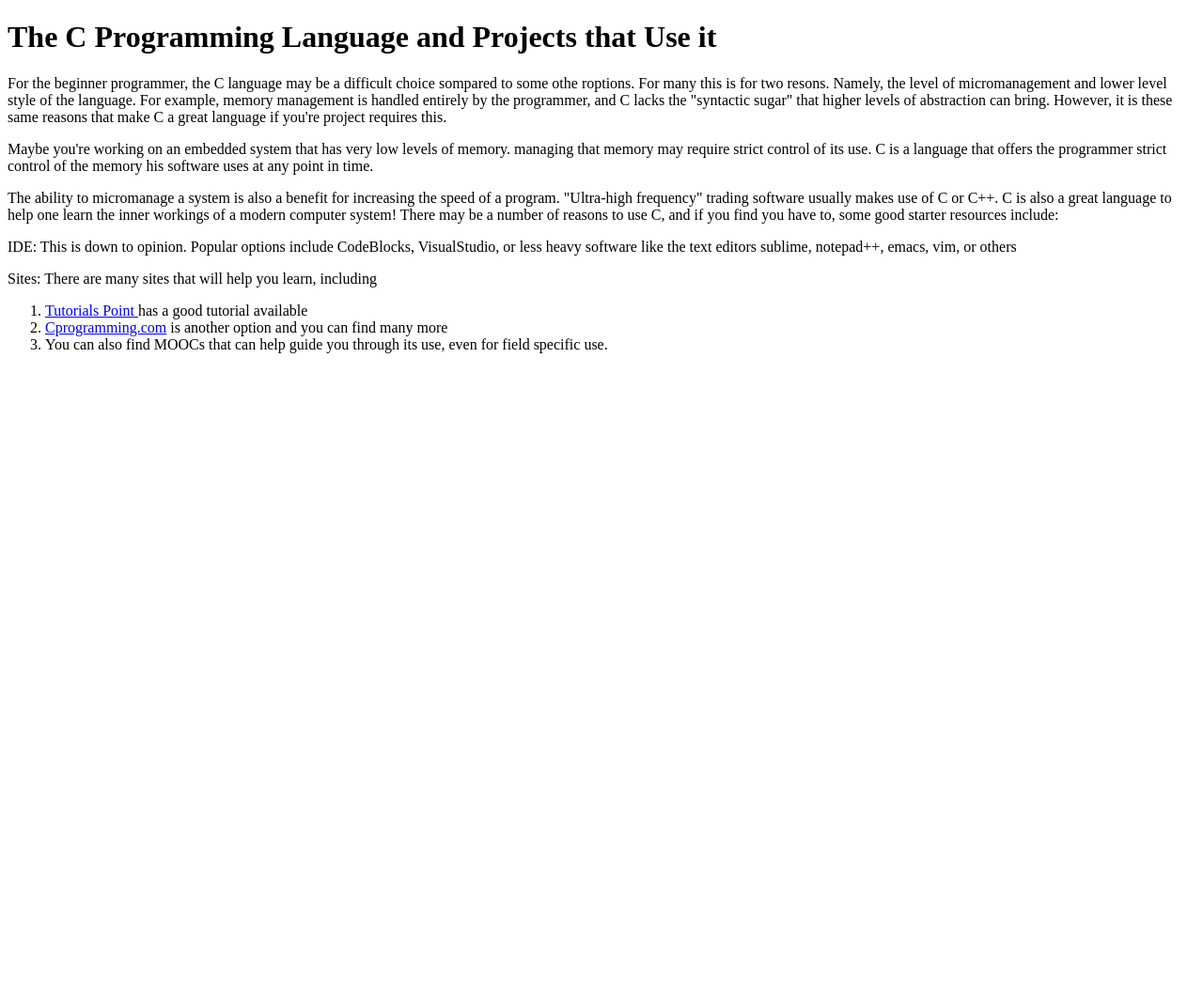
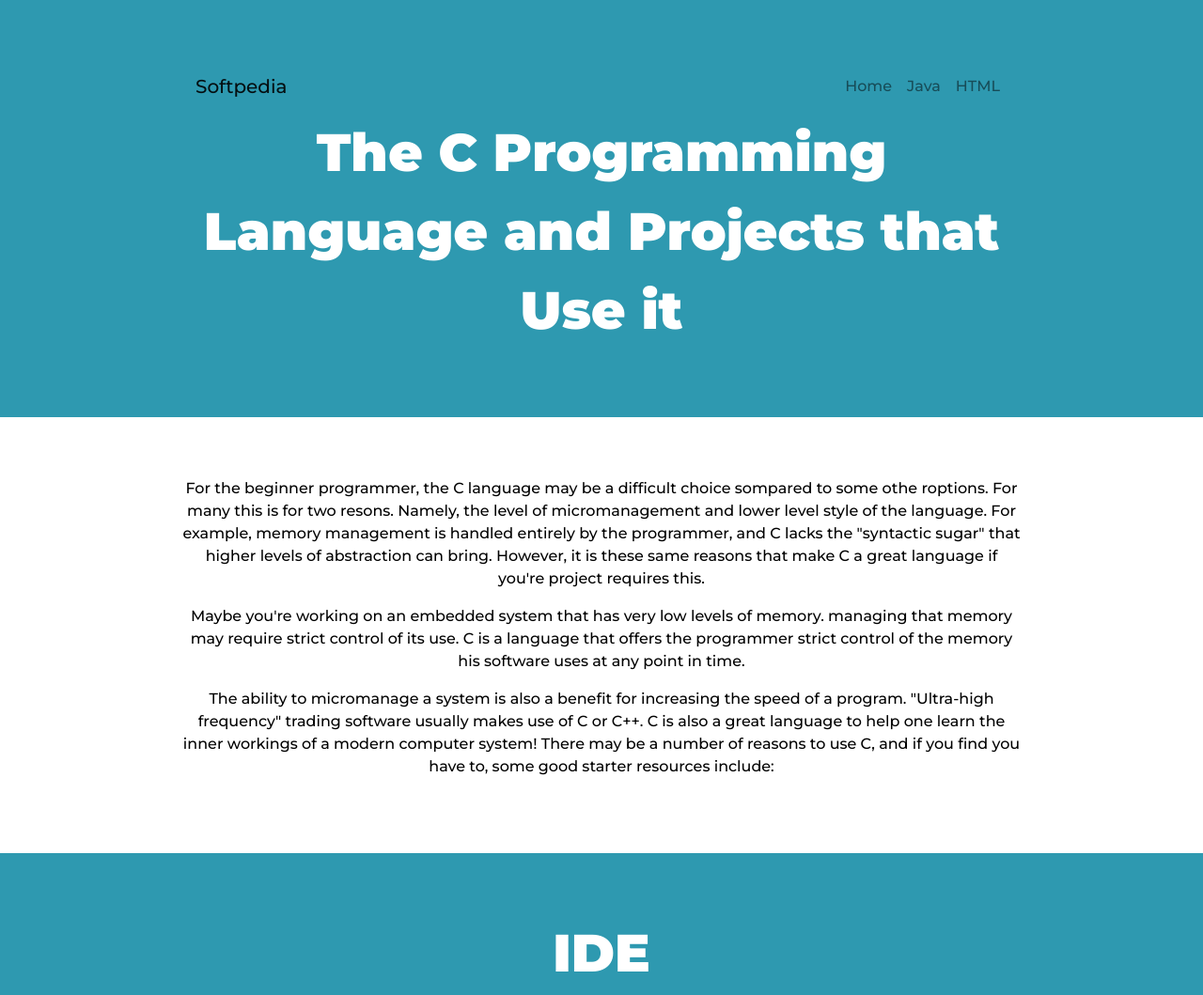
Before and after one commit to MohsenAAkeel/395_Assignment_1_BNJM, a plain HTML site: page c.html in a window 1280 px wide. Shown: the top 1059 px of the page at 94% size. Before the commit the page ends 800 px from the top, so only its background shows below. Drawn offline with nearby package versions, Linux system fonts and the light colour scheme.

Commit message:
Added navbars to all pages. Closes #15

```diff
--- a/c.html
+++ b/c.html
@@ -1,14 +1,58 @@
 <!DOCTYPE html>
 <html>
+<head>
+  <meta charset="UTF-8">
+  <title>C Programming Language</title>
 
-<head>
-  <title> C Language </title>
+  <meta name="viewport" content="width=device-width, initial-scale=1.0">
+
+  <!--Bootstrap-->
+  <link rel="stylesheet" href="https://stackpath.bootstrapcdn.com/bootstrap/4.5.0/css/bootstrap.min.css" integrity="sha384-9aIt2nRpC12Uk9gS9baDl411NQApFmC26EwAOH8WgZl5MYYxFfc+NcPb1dKGj7Sk" crossorigin="anonymous">
+
+  <!--Bootstrap Scripts-->
+  <script src="https://code.jquery.com/jquery-3.5.1.slim.min.js" integrity="sha384-DfXdz2htPH0lsSSs5nCTpuj/zy4C+OGpamoFVy38MVBnE+IbbVYUew+OrCXaRkfj" crossorigin="anonymous"></script>
+  <script src="https://cdn.jsdelivr.net/npm/popper.js@1.16.0/dist/umd/popper.min.js" integrity="sha384-Q6E9RHvbIyZFJoft+2mJbHaEWldlvI9IOYy5n3zV9zzTtmI3UksdQRVvoxMfooAo" crossorigin="anonymous"></script>
+  <script src="https://stackpath.bootstrapcdn.com/bootstrap/4.5.0/js/bootstrap.min.js" integrity="sha384-OgVRvuATP1z7JjHLkuOU7Xw704+h835Lr+6QL9UvYjZE3Ipu6Tp75j7Bh/kR0JKI" crossorigin="anonymous"></script>
+
+  <!--Google Fonts-->
+  <link href="https://fonts.googleapis.com/css2?family=Montserrat:wght@200;300;500;600;700;900&family=Ubuntu:wght@300;400;700&display=swap" rel="stylesheet">
+
+  <!--Stylesheet-->
+  <link rel="stylesheet" href="styles.css">
 </head>
 
-<h1> The C Programming Language and Projects that Use it </h1>
+<body>
+  <section class= "colored" id="title">
 
-<div>
-  <p> For the beginner programmer, the C language may be a difficult choice sompared to some othe roptions. For many this is for two resons. Namely, the level of micromanagement and lower level style of the language. For example, memory management is handled entirely by the programmer, and C lacks the "syntactic sugar" that higher levels of abstraction can bring.  However, it is these same reasons that make C a great language if you're project requires this.
+    <div class="container-fluid">
+      <!-- Nav Bar -->
+      <nav class="navbar navbar-expand-lg navbar-light">
+        <a class="navbar-brand" href="">Softpedia</a>
+        <button class="navbar-toggler" type="button" data-toggle="collapse" data-target="#navbarSupportedContent" aria-controls="navbarSupportedContent" aria-expanded="false" aria-label="Toggle navigation">
+        <span class="navbar-toggler-icon"></span>
+        </button>
+        <div class="collapse navbar-collapse" id="navbarSupportedContent">
+            <ul class="navbar-nav ml-auto">
+                <li class="nav-item">
+                    <a class="nav-link" href="index.html">Home</a>
+                </li>
+                <li class="nav-item">
+                    <a class="nav-link" href="java.html">Java</a>
+                </li>
+                <li class="nav-item">
+                    <a class="nav-link" href="html-info.html">HTML</a>
+                </li>
+            </ul>
+        </div>
+      </nav>
+      <h2> The C Programming Language and Projects that Use it </h2>
+    </div>
+  </section>
+
+  <section class="non-colored">
+    <div class= "container-fluid">
+      <p>
+        For the beginner programmer, the C language may be a difficult choice sompared to some othe roptions. For many this is for two resons. Namely, the level of micromanagement and lower level style of the language. For example, memory management is handled entirely by the programmer, and C lacks the "syntactic sugar" that higher levels of abstraction can bring.  However, it is these same reasons that make C a great language if you're project requires this.
       </p>
       <p>
         Maybe you're working on an embedded system that has very low levels of memory. managing that memory may require strict control of its use. C is a language that offers the programmer strict control of the memory his software uses at any point in time.
@@ -17,18 +61,28 @@
         The ability to micromanage a system is also a benefit for increasing the speed of a program. "Ultra-high frequency" trading software usually makes use of C or C++. C is also a great language to help one learn the inner workings of a modern computer system! There may be a number of reasons to use C, and if you find you have to, some good starter resources include:
       </p>
     </div>
+  </section>
 
-<div>
+  <section class="colored">
+    <div class="container-fluid">
+      <h2>IDE</h2>
       <p>
-  IDE: This is down to opinion. Popular options include CodeBlocks, VisualStudio, or less heavy software like the text editors sublime, notepad++,  emacs, vim, or others
+        This is down to opinion. Popular options include CodeBlocks, VisualStudio, or less heavy software like the text editors sublime, notepad++,  emacs, vim, or others
       </p>
       <p>
         Sites: There are many sites that will help you learn, including
       <ol>
-  <li><a href="https://www.tutorialspoint.com/cprogramming/index.htm">Tutorials Point </a> has a good tutorial available</li>
- <li> <a href="https://www.cprogramming.com">Cprogramming.com</a> is another option and you can find many more</li>
- <li> You can also find MOOCs that can help guide you through its use, even for field specific use.</li>
+      <li>
+        <a href="https://www.tutorialspoint.com/cprogramming/index.htm">Tutorials Point </a> has a good tutorial available
+      </li>
+      <li>
+        <a href="https://www.cprogramming.com">Cprogramming.com</a> is another option and you can find many more
+      </li>
+      <li>
+        You can also find MOOCs that can help guide you through its use, even for field specific use.
+      </li>
     </div>
+  </section>
 
-
+</body>
 </html>
```
Also changed, not shown: html-info.html (+32 -2 lines), index.html (+6 -6 lines), java.html (+21 -0 lines), images/c.png (added). Lines whose indentation alone changed are shown as unchanged.
